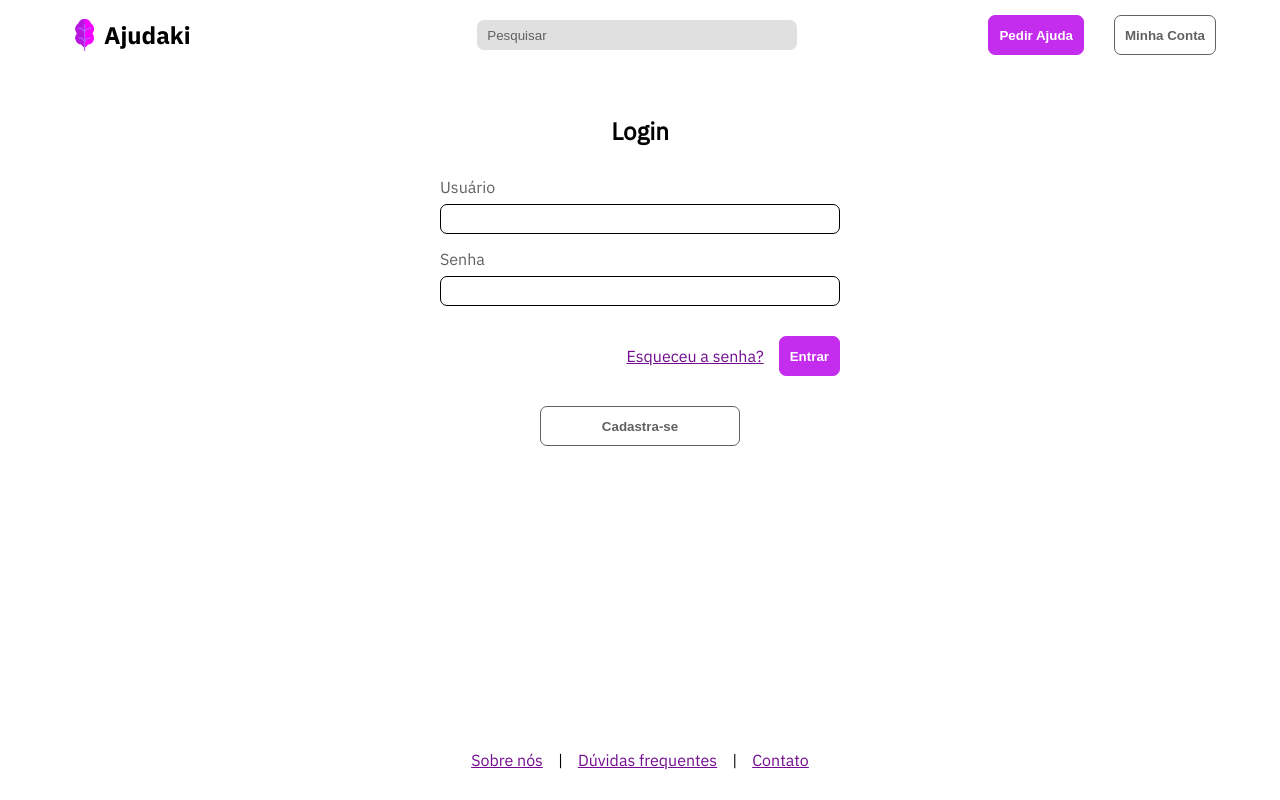
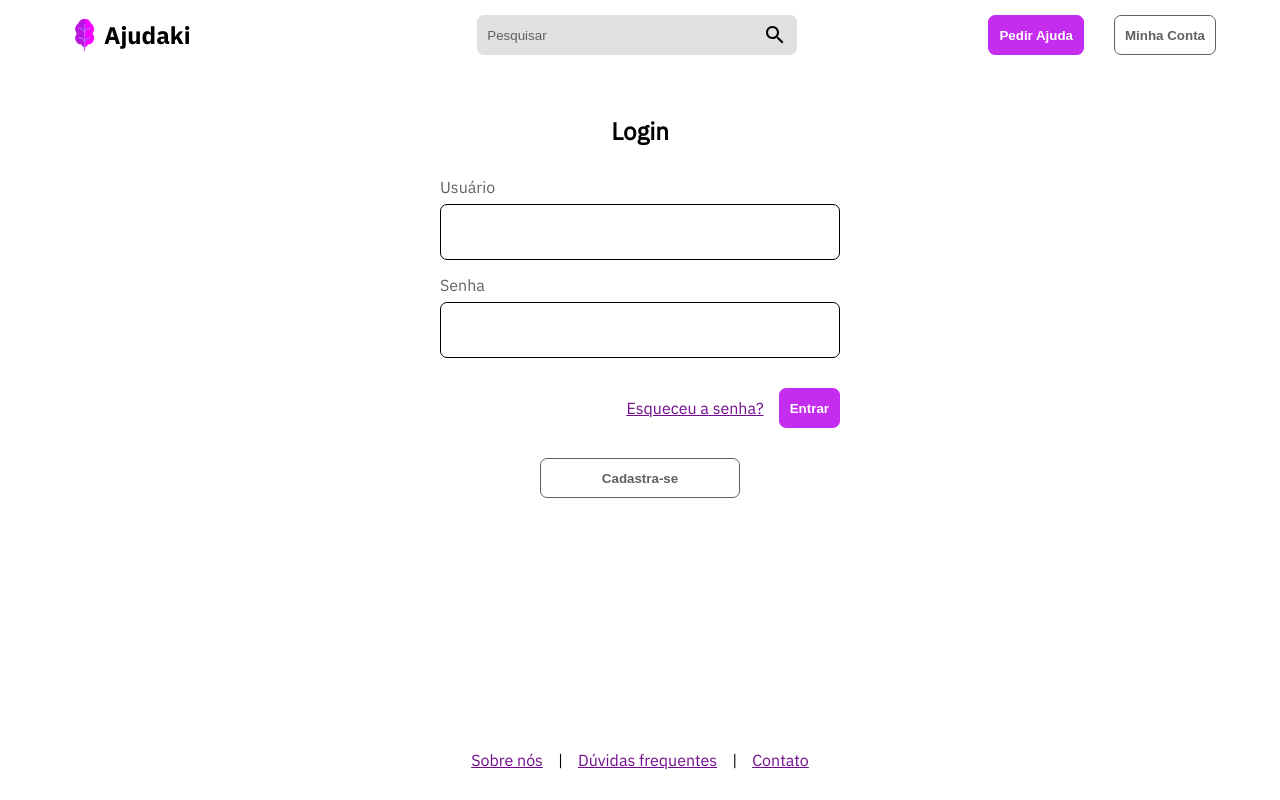
Before and after one commit to mateusseger/ajudaki, a Vue app: page /Login in a window 1280 px wide. Built offline with nearby package versions, Linux system fonts and the light colour scheme.

Commit message:
Ajuste de estilo em campos de formulário
- Adição de estilo global para os campos de formulário;
- Adição de ícone de busca no banco de busca;

```diff
--- a/src/components/Header.vue
+++ b/src/components/Header.vue
@@ -1,49 +1,53 @@
 <template>
   <header>
-
     <nav class="container">
-
       <router-link to="/">
-                <img src="@/assets/logo.png" alt="ajudaki" id="logo">Ajudaki
+        <img src="@/assets/logo.png" alt="ajudaki" id="logo" />Ajudaki
       </router-link>
 
-            <input id="search" :class="{active:searchActive}" placeholder="Pesquisar">
+      <input
+        type="text"
+        id="search"
+        :class="{ active: searchActive }"
+        placeholder="Pesquisar"
+      />
 
       <span v-on:click="openSearch"><i class="fas fa-search fa-lg"></i></span>
 
-            <button class="active button-pink" @click="$router.push('RequestHelp')">Pedir Ajuda</button>
+      <button class="active button-pink" @click="$router.push('RequestHelp')">
+        Pedir Ajuda
+      </button>
 
-            <button class="button-white" @click="$router.push('Login')">Minha Conta</button>
-
+      <button class="button-white" @click="$router.push('Login')">
+        Minha Conta
+      </button>
     </nav>
-
   </header>
 </template>
 
 <script>
 export default {
-    name: 'Header',
+  name: "Header",
   data() {
     return {
-            searchActive: false
-        }
+      searchActive: false,
+    };
   },
   methods: {
-        openSearch: function() {
-            this.searchActive = !this.searchActive
-        }
-    }
-}
+    openSearch: function () {
+      this.searchActive = !this.searchActive;
+    },
+  },
+};
 </script>
 
 <style scoped>
-
 header {
   height: 70px;
   width: 100%;
   display: flex;
   justify-content: center;
-    align-items:center;
+  align-items: center;
 }
 
 nav {
@@ -57,7 +61,7 @@ nav a {
   margin-right: auto;
   display: flex;
   align-items: center;
-    font-family: 'IBM Plex Sans Bold';
+  font-family: "IBM Plex Sans Bold";
   font-size: 24px;
   color: inherit;
 }
@@ -76,14 +80,15 @@ a {
   top: 75px;
   left: 0;
   width: 100vw;
-    height: 40px;
-    padding: 10px;
   border: none;
   border-bottom: 1px solid var(--color-grey);
+  background: url('~@/assets/search_black_24dp.svg') no-repeat scroll right 10px center;
 }
 
 #search.active {
   display: inline;
+  background: none;
+  background-color: white;
 }
 
 input:focus {
@@ -106,8 +111,7 @@ input:focus {
   margin-right: 30px;
 }
 
-@media (min-width:700px) {
-
+@media (min-width: 700px) {
   nav a {
     margin-right: 0;
   }
@@ -119,22 +123,20 @@ input:focus {
   #search {
     display: inline;
     position: relative;
-        top:0;
+    top: 0;
     margin: auto;
     height: 30px;
     max-width: 25vw;
     border: none;
-        background-color: #E0E0E0;
+    background-color: #e0e0e0;
     border-radius: 7px;
   }
   #search::placeholder {
     color: var(--color-grey);
   }
-
 }
 
-@media (min-width:850px) {
-
+@media (min-width: 850px) {
   nav a {
     margin-right: 95.58px;
   }
@@ -142,7 +144,5 @@ input:focus {
   button.active {
     display: inline;
   }
-
 }
-
 </style>
--- a/src/pages/Login.vue
+++ b/src/pages/Login.vue
@@ -52,10 +52,10 @@ p {
     align-self: flex-start;
 }
 
-input {
+#login input {
     width: 100%;
     margin: 7px 0 15px 0;
-    height: 30px;
+    height: 56px;
     padding: 10px;
     border-radius: 7px;
     border: 1px solid black;
--- a/src/styles/global.css
+++ b/src/styles/global.css
@@ -55,6 +55,12 @@ main {
     width: 90%;
 }
 
+input[type='text'],
+input[type='password'] {
+    padding: 20px 10px;
+    line-height: 28px;
+}
+
 button {
     height: 40px;
     font-weight: 600;
```
Also changed, not shown: src/assets/search_black_24dp.svg (added). Lines whose indentation alone changed are shown as unchanged.
